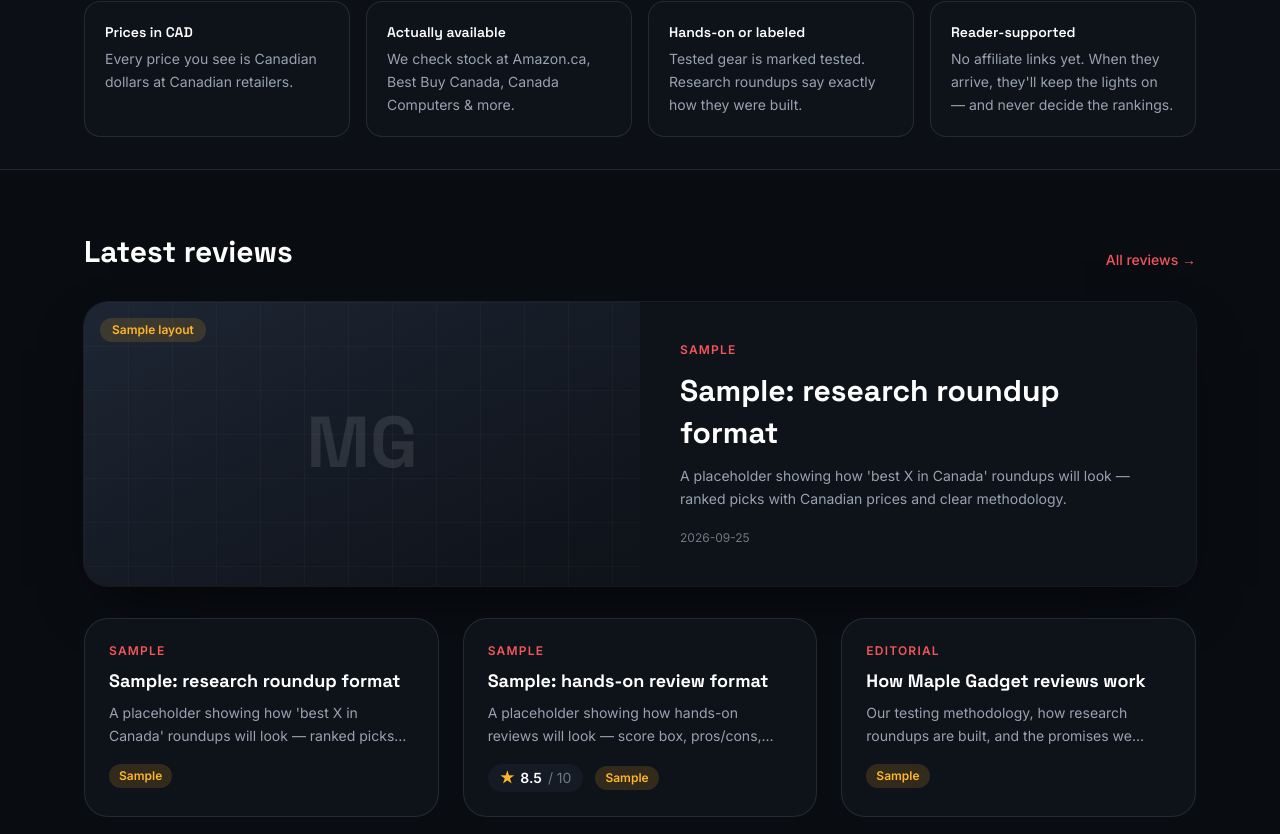
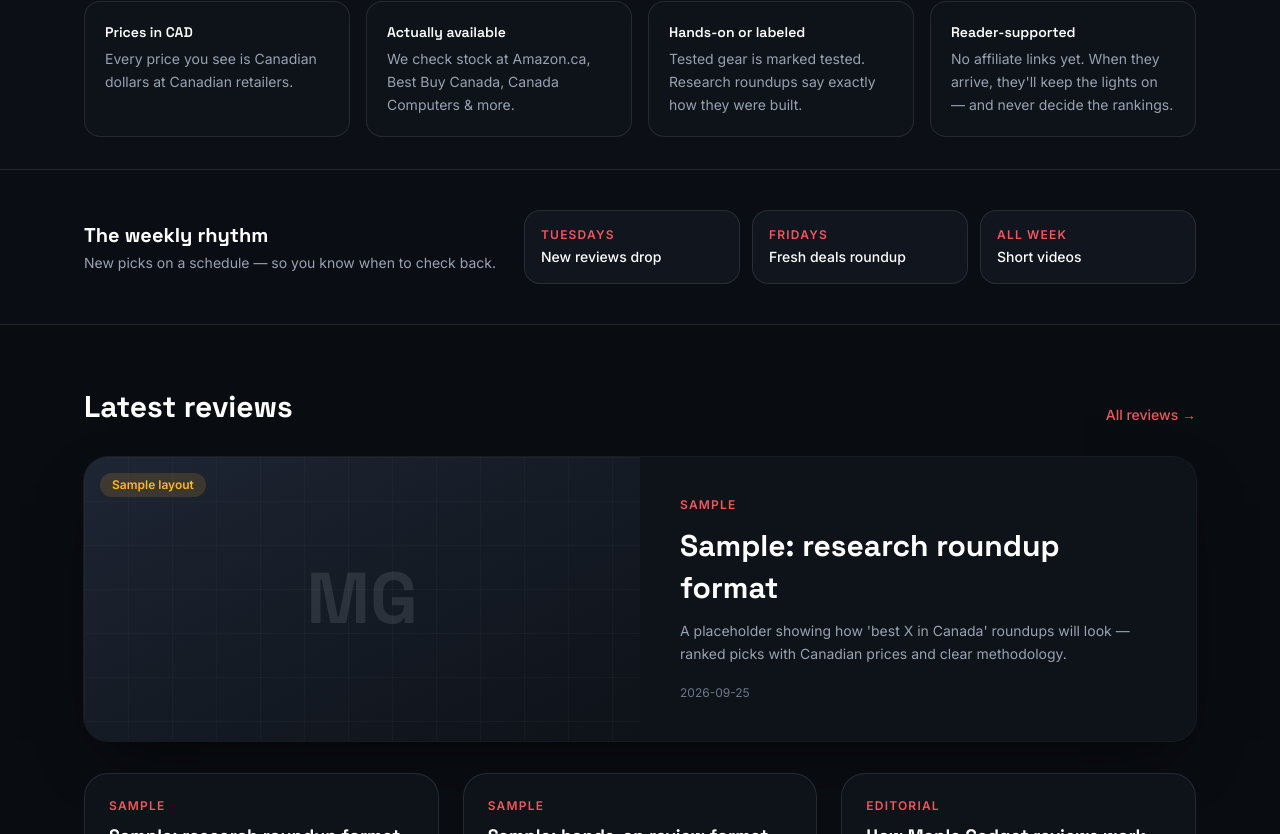
Before and after one commit to BrettR99/maple-gadget, a Next.js app: page / in a window 1280 px wide. Shown: the part 707-1541 px from the top of the page. Built offline with nearby package versions, Linux system fonts and the light colour scheme.

Commit message:
Homepage: weekly rhythm publishing schedule strip

```diff
--- a/app/page.tsx
+++ b/app/page.tsx
@@ -84,6 +84,32 @@ export default function Home() {
           <TrustItem title="Actually available" text="We check stock at Amazon.ca, Best Buy Canada, Canada Computers & more." />
           <TrustItem title="Hands-on or labeled" text="Tested gear is marked tested. Research roundups say exactly how they were built." />
           <TrustItem title="Reader-supported" text="No affiliate links yet. When they arrive, they'll keep the lights on — and never decide the rankings." />
+        </div>
+      </section>
+
+      {/* SCHEDULE */}
+      <section className="border-b border-white/10 bg-ink-900/40">
+        <div className="mx-auto flex max-w-6xl flex-col gap-6 px-5 py-10 md:flex-row md:items-center md:justify-between">
+          <div>
+            <h2 className="font-display text-xl font-bold text-white">The weekly rhythm</h2>
+            <p className="mt-1 text-sm text-mist-400">
+              New picks on a schedule — so you know when to check back.
+            </p>
+          </div>
+          <div className="grid w-full gap-3 sm:grid-cols-3 md:max-w-2xl">
+            <div className="rounded-2xl border border-white/10 bg-ink-800/60 p-4">
+              <p className="text-xs font-semibold uppercase tracking-widest text-maple-400">Tuesdays</p>
+              <p className="mt-1 text-sm font-medium text-white">New reviews drop</p>
+            </div>
+            <div className="rounded-2xl border border-white/10 bg-ink-800/60 p-4">
+              <p className="text-xs font-semibold uppercase tracking-widest text-maple-400">Fridays</p>
+              <p className="mt-1 text-sm font-medium text-white">Fresh deals roundup</p>
+            </div>
+            <div className="rounded-2xl border border-white/10 bg-ink-800/60 p-4">
+              <p className="text-xs font-semibold uppercase tracking-widest text-maple-400">All week</p>
+              <p className="mt-1 text-sm font-medium text-white">Short videos</p>
+            </div>
+          </div>
         </div>
       </section>
 
```
